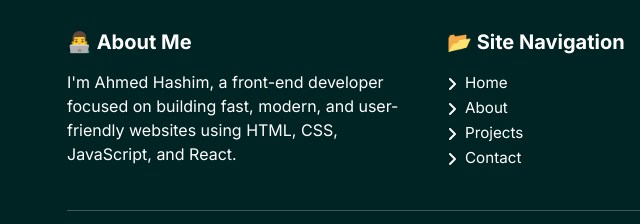
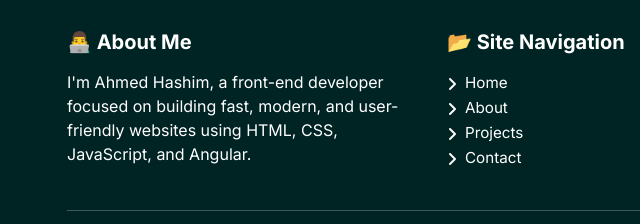
Before and after one commit to ahmedhashim-front/portfolio, a plain HTML site: page index.html in a window 1280 px wide. Shown: the part 5674-5898 px from the top of the page, 15-655 px from the left. Drawn offline with nearby package versions, Linux system fonts and the light colour scheme.

Commit message:
Update index.html
change react to agular

```diff
--- a/index.html
+++ b/index.html
@@ -759,7 +759,7 @@
               <p>
                 I'm Ahmed Hashim, a front-end developer focused on building
                 fast, modern, and user-friendly websites using HTML, CSS,
-                JavaScript, and React.
+                JavaScript, and Angular.
               </p>
             </div>
 
```
